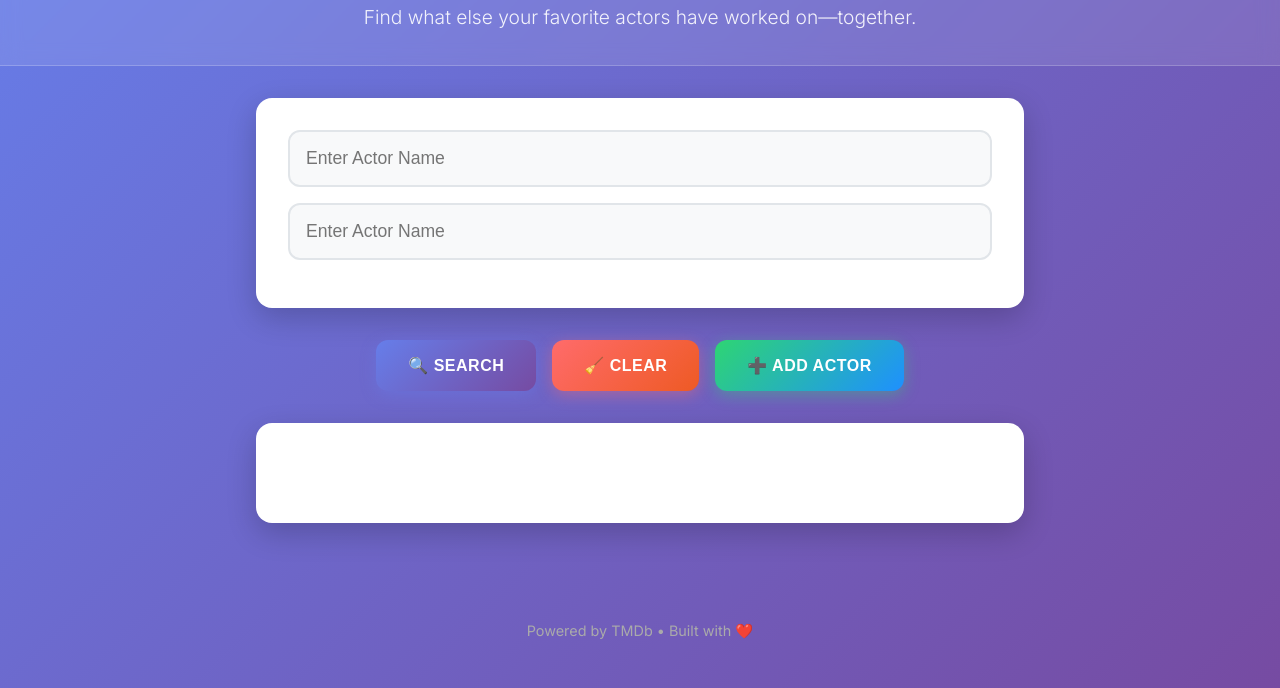
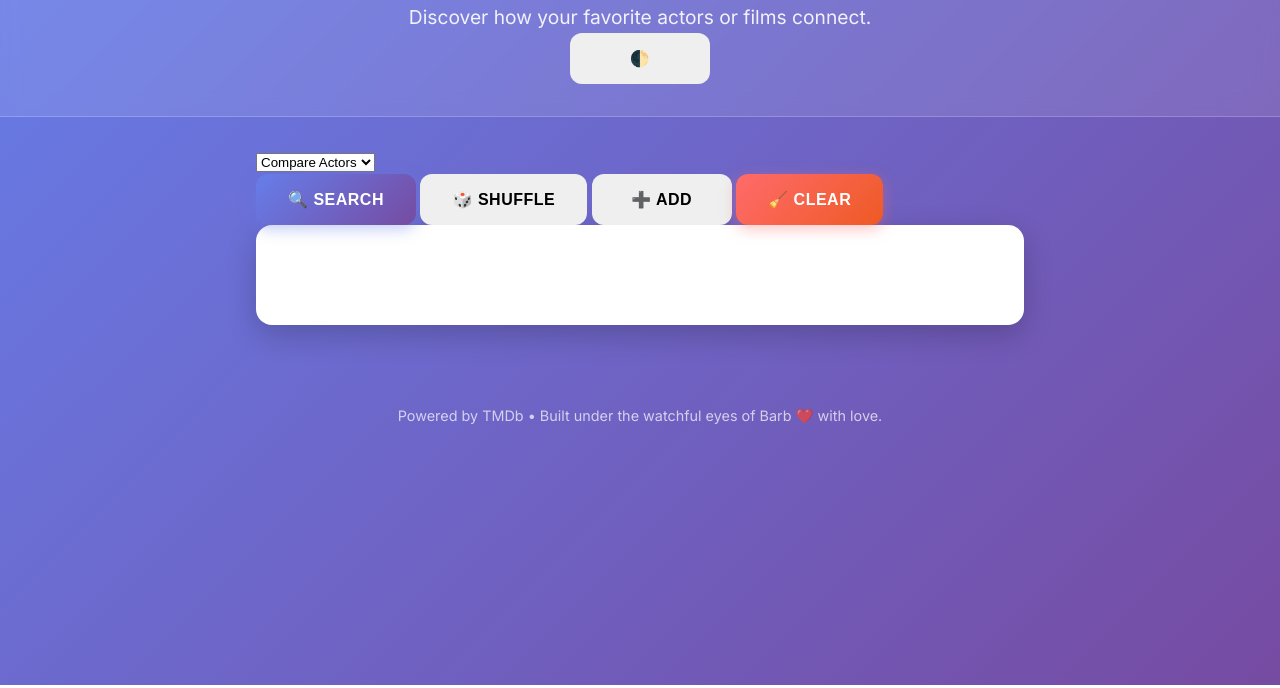
Before and after one commit to WhatelseAJ/What-Else, a plain HTML site: page index.html in a window 1280 px wide. Shown: the part 115-803 px from the top of the page. Drawn offline with Linux system fonts and the light colour scheme.

Commit message:
Update index.html

```diff
--- a/index.html
+++ b/index.html
@@ -2,39 +2,47 @@
 <html lang="en">
 <head>
   <meta charset="UTF-8" />
-  <meta name="viewport" content="width=device-width, initial-scale=1.0"/>
-  <title>What Else? - Movie Match Finder</title>
-  <link rel="preconnect" href="https://fonts.googleapis.com">
-  <link rel="preconnect" href="https://fonts.gstatic.com" crossorigin>
-  <link href="https://fonts.googleapis.com/css2?family=Inter:wght@300;400;600;700&display=swap" rel="stylesheet">
+  <meta name="viewport" content="width=device-width, initial-scale=1.0" />
+  <title>What Else? — Movie & Actor Match Finder</title>
+  <link href="https://fonts.googleapis.com/css2?family=Inter:wght@400;700&display=swap" rel="stylesheet">
   <link rel="stylesheet" href="style.css" />
 </head>
 <body>
-  <header>
-    <h1>🎬 What Else?</h1>
-    <p>Find what else your favorite actors have worked on—together.</p>
+  <header class="site-header">
+    <h1 class="title">🎬 What Else?</h1>
+    <p class="subtitle">Discover how your favorite actors or films connect.</p>
+    <button id="darkToggle" title="Toggle Dark Mode">🌓</button>
   </header>
 
-  <main>
-    <!-- Dynamic Actor Inputs -->
-    <section id="actorInputs" class="input-container"></section>
-
-    <!-- Action Buttons -->
-    <div class="button-row">
-      <button id="searchBtn">🔍 Search</button>
-      <button id="clearBtn">🧹 Clear</button>
-      <button onclick="addActorInput()">➕ Add Actor</button>
+  <main class="container">
+    <!-- Controls -->
+    <div class="controls">
+      <select id="modeSelect">
+        <option value="actors">Compare Actors</option>
+        <option value="films">Compare Films</option>
+      </select>
+      <div class="btn-group">
+        <button id="searchBtn" class="btn-red">🔍 Search</button>
+        <button id="shuffleBtn" class="btn-blue">🎲 Shuffle</button>
+        <button id="addBtn" class="btn-green">➕ Add</button>
+        <button id="clearBtn" class="btn-orange">🧹 Clear</button>
+      </div>
     </div>
 
-    <!-- Results Display -->
+    <!-- Inputs -->
+    <div id="inputSection" class="input-section"></div>
+
+    <!-- Header with thumbnails -->
+    <div id="comparisonHeader" class="btn-group"></div>
+
+    <!-- Results -->
     <section id="results" class="results-section"></section>
   </main>
 
-  <footer>
-    <p style="margin-top: 2rem; color: #aaa;">Powered by TMDb • Built with ❤️</p>
+  <footer class="site-footer">
+    <p>Powered by TMDb • Built under the watchful eyes of Barb ❤️ with love.</p>
   </footer>
 
-  <!-- Link to the matching script -->
   <script src="script.js"></script>
 </body>
 </html>
```
